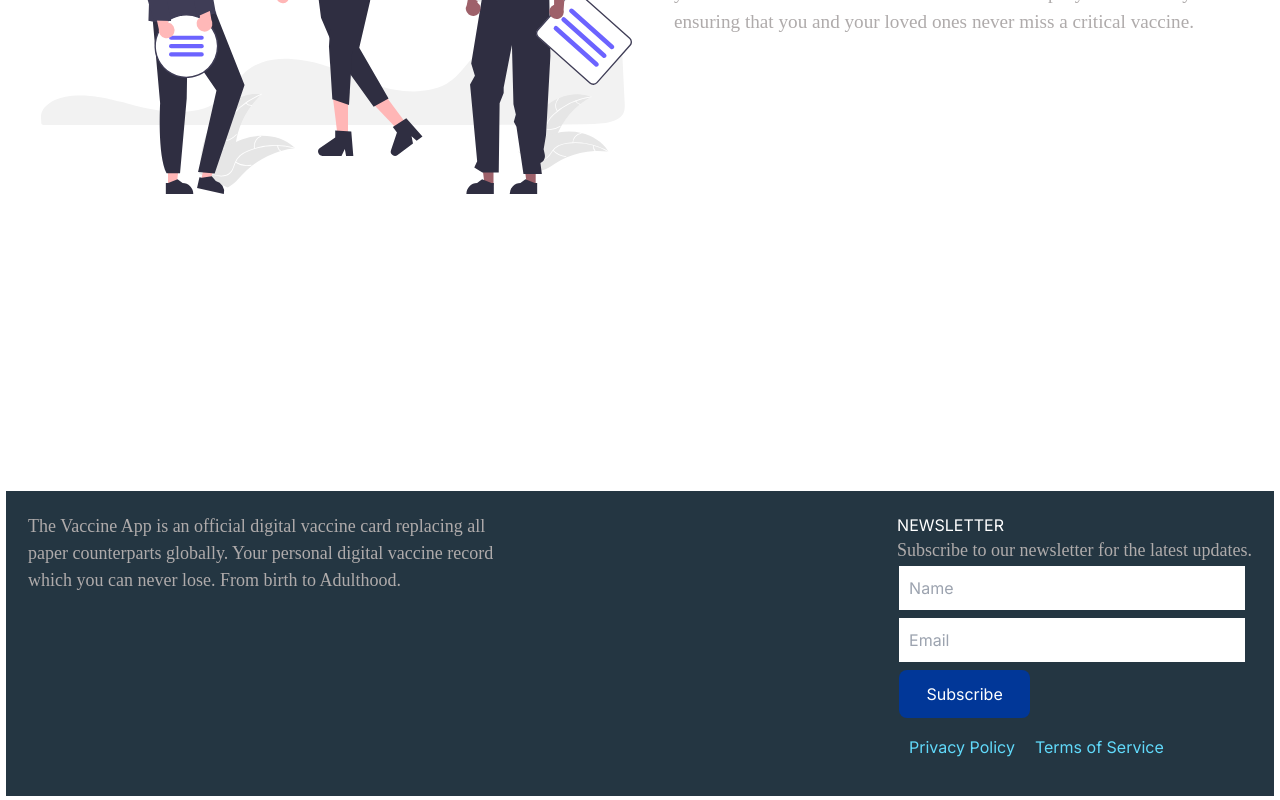
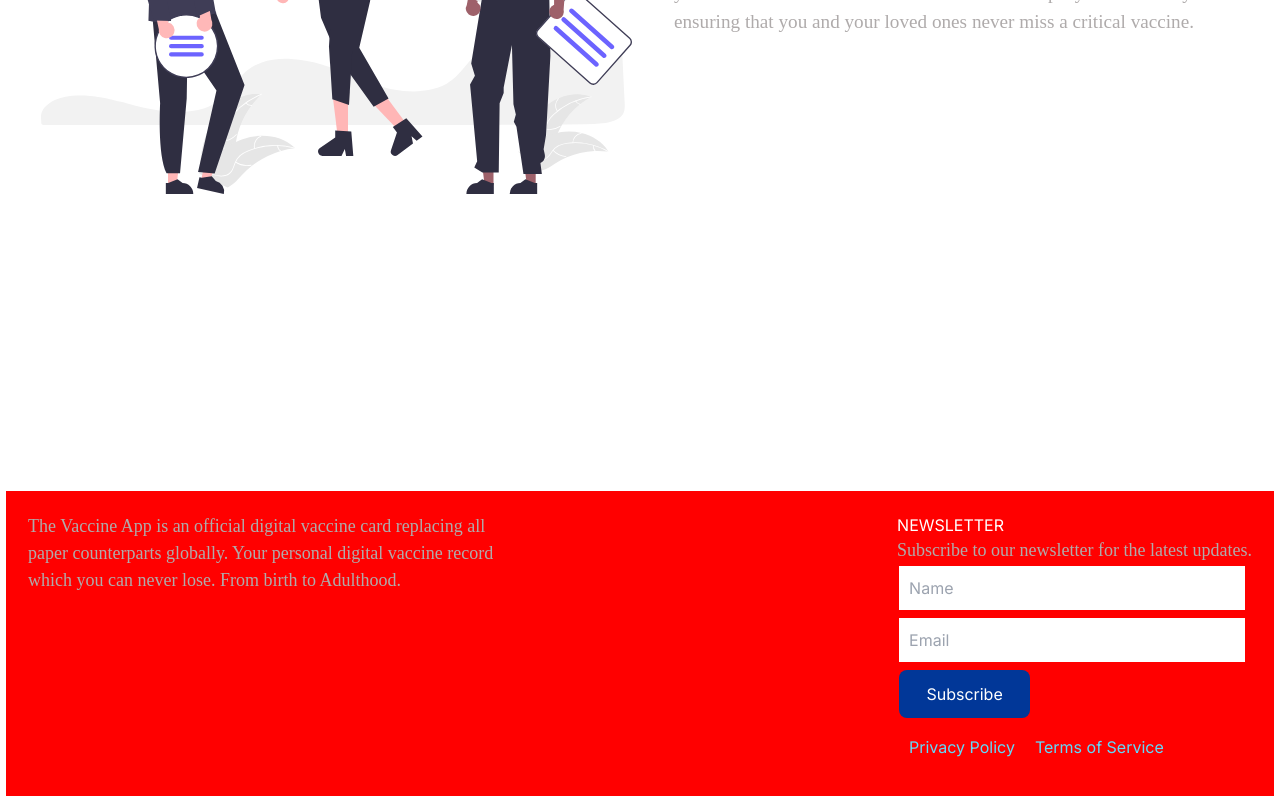
Before and after one commit to ruthbk5202/vaccine-reminder-demo-web-app, a Next.js app: page / in a window 1280 px wide. Shown: the part 1592-2392 px from the top of the page. Built offline with nearby package versions, Linux system fonts and the light colour scheme; no server answers; the database is empty.

Commit message:
Normalize line endings

```diff
--- a/package.json
+++ b/package.json
@@ -17,7 +17,7 @@
     "axios": "^1.7.7",
     "dotenv": "^16.4.5",
     "firebase": "^10.14.1",
-    "firebase-admin": "^13.0.0",
+    "firebase-admin": "^13.0.1",
     "firebase-functions": "^6.1.0",
     "next": "14.2.7",
     "nodemailer": "^6.9.16",
--- a/src/app/components/footer/footer.css
+++ b/src/app/components/footer/footer.css
@@ -1,7 +1,7 @@
 .footer {
   display: flex;
   flex-direction: row;
-  background-color: #243642;
+  background-color: red;
   color: white;
   padding: 20px;
   justify-content: space-between;
--- a/src/app/firebaseConfig.tsx
+++ b/src/app/firebaseConfig.tsx
@@ -1,8 +1,8 @@
 import { initializeApp } from "firebase/app";
 import { getAuth } from "firebase/auth";
 import { getFirestore } from "firebase/firestore";
+import { getMessaging } from "firebase/messaging";
 import { getStorage } from "firebase/storage";
-
 const firebaseConfig = {
   apiKey: "AIzaSyBe_vVrogN04TSG6Lm25OiGVWpO_eqv2jU",
   authDomain: "vaccine-app-3bad4.firebase.com",
@@ -17,4 +17,5 @@ const app = initializeApp(firebaseConfig);
 const db = getFirestore(app);
 const auth = getAuth(app);
 const storage = getStorage(app);
-export { app, auth, db, storage };
+const messaging = getMessaging(app);
+export { app, auth, db, messaging, storage };
```
Also changed, not shown: 1 other file (tests, documents, lock files or other folders).
